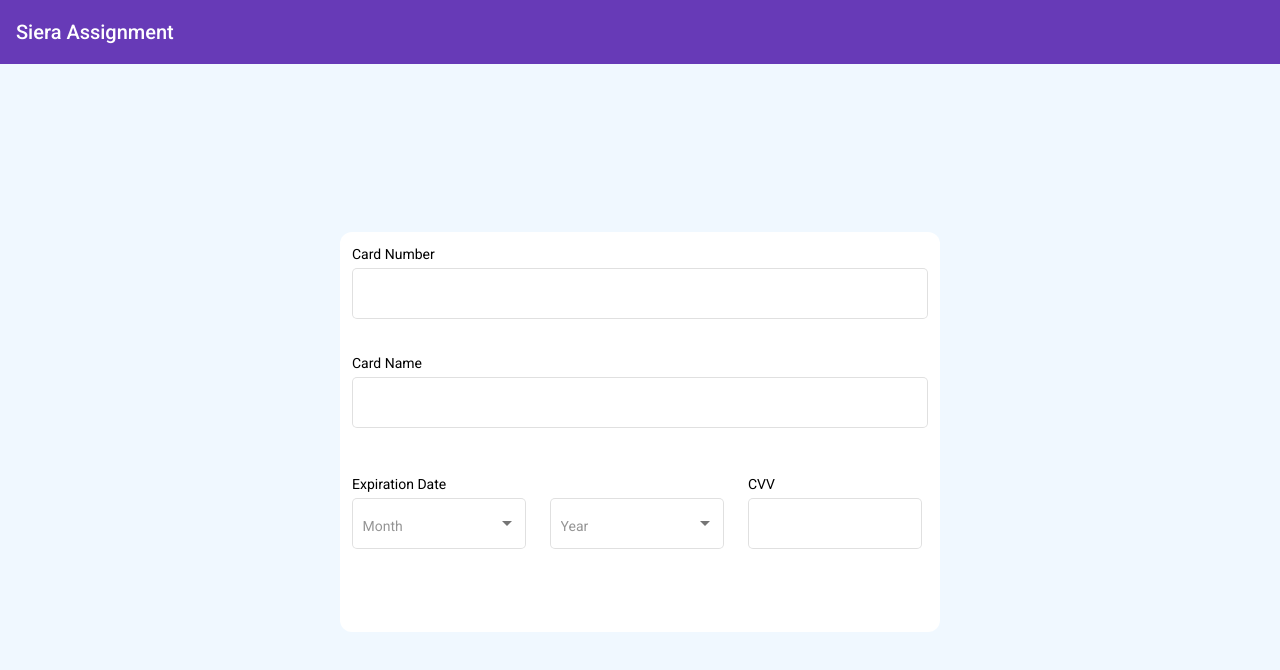
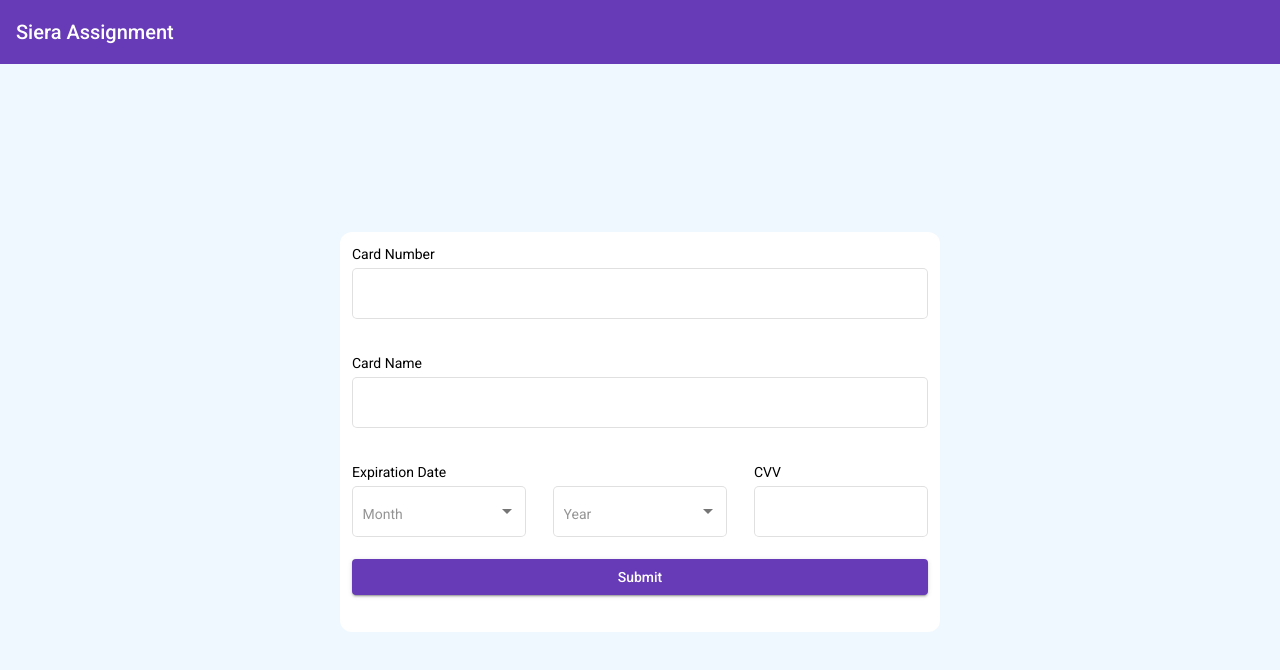
Before and after one commit to tushar-js/siera, an Angular app: page / in a window 1280 px wide. Shown: the top 670 px of the page. Built offline with nearby package versions, Linux system fonts and the light colour scheme.

Commit message:
form scaffolding with ts

```diff
--- a/src/app/card-form/card-form.component.html
+++ b/src/app/card-form/card-form.component.html
@@ -1,15 +1,15 @@
-<form>
+<form [formGroup]="cardForm" (ngSubmit)="submitForm()">
     <div class="fieldWrapper">
         <mat-label>Card Number</mat-label>
         <mat-form-field appearance="outline">
-            <input matInput>
+            <input matInput formControlName="cardNumber">
         </mat-form-field>
     </div>
 
     <div class="fieldWrapper">
         <mat-label>Card Name</mat-label>
         <mat-form-field appearance="outline">
-            <input matInput>
+            <input matInput formControlName="cardName">
         </mat-form-field>
     </div>
 
@@ -17,7 +17,7 @@
         <div class="fieldWrapper cell">
             <mat-label>Expiration Date</mat-label>
             <mat-form-field appearance="outline">
-                <mat-select disableOptionCentering="true" placeholder="Month">
+                <mat-select matInput formControlName="cardExpiryMonth" disableOptionCentering="true" placeholder="Month">
                     <mat-option *ngFor="let m of months" value="m">{{m}}</mat-option>
                 </mat-select>
             </mat-form-field>
@@ -25,17 +25,23 @@
         <div class="fieldWrapper cell">
             <mat-label [ngStyle]="{visibility:'hidden'}">Hidden</mat-label>
             <mat-form-field appearance="outline">
-                <mat-select disableOptionCentering="true" placeholder="Year">
-                    <mat-option *ngFor="let y of years" value="m">{{y}}</mat-option>
+                <mat-select  matInput formControlName="cardExpiryYear" disableOptionCentering="true" placeholder="Year">
+                    <mat-option *ngFor="let y of years" value="y">{{y}}</mat-option>
                 </mat-select>
             </mat-form-field>
         </div>
         <div class="fieldWrapper cell">
             <mat-label>CVV</mat-label>
             <mat-form-field appearance="outline">
-                <input matInput>
+                <input matInput  formControlName="cardCvv">
             </mat-form-field>
         </div>
     </div>
 
+    <div class="row">
+        <button type="submit" mat-raised-button color="primary">
+            Submit
+        </button>
+    </div>
+
 </form>
--- a/src/app/card-form/card-form.component.scss
+++ b/src/app/card-form/card-form.component.scss
@@ -1,3 +1,5 @@
+$default-margin: 12px;
+
 form {
     height: 400px;
     width: 600px;
@@ -7,10 +9,12 @@ form {
 
 .row {
     display: flex;
+    justify-content: space-between;
 }
 
 .fieldWrapper {
-    margin: 12px;
+    margin: $default-margin;
+    margin-bottom: 0px;
     &.cell {
         width: 29%;
     }
@@ -19,3 +23,8 @@ form {
 mat-form-field {
     width: 100%;
 }
+
+button {
+    width: 100%;
+    margin: 0px $default-margin;
+}
--- a/src/app/card-form/card-form.component.ts
+++ b/src/app/card-form/card-form.component.ts
@@ -1,4 +1,5 @@
 import { Component, OnInit } from '@angular/core';
+import { FormGroup, FormBuilder, Validators } from '@angular/forms';
 
 @Component({
     selector: 'app-card-form',
@@ -10,11 +11,31 @@ export class CardFormComponent implements OnInit {
     months: Array<number>;
     years: Array<number>;
 
-    constructor() { }
+    cardForm: FormGroup;
+
+    constructor(
+        private fb: FormBuilder
+    ) { }
 
     ngOnInit(): void {
-        this.months = Array.from(Array(12), (_, i) => i+1);
-        this.years = Array.from(Array(20), (_, i) => i+2020);
+        this.months = Array.from(Array(12), (el, i) => i+1);
+
+        //assuming card expiry year ranges from 2020 to 2040
+        this.years = Array.from(Array(21), (el, i) => i+2020);
+
+        this.cardForm = this.fb.group({
+            cardNumber: ['', [Validators.required]],
+            cardName: ['', [Validators.required]],
+            cardExpiryMonth: [null, [Validators.required]],
+            cardExpiryYear: [null, [Validators.required]],
+            cardCvv: [null, [Validators.required]],
+        })
+    }
+
+    submitForm() {
+        console.log('Submitted:');
+        console.log(this.cardForm.value);
+
     }
 
 }
--- a/src/app/modules/material.module.ts
+++ b/src/app/modules/material.module.ts
@@ -1,11 +1,13 @@
 import { NgModule } from '@angular/core';
-import { MatToolbarModule } from '@angular/material/toolbar';
+import { MatButtonModule } from '@angular/material/button';
 import { MatFormFieldModule } from '@angular/material/form-field';
 import { MatIconModule } from '@angular/material/icon';
 import { MatInputModule } from '@angular/material/input';
 import { MatSelectModule } from '@angular/material/select';
+import { MatToolbarModule } from '@angular/material/toolbar';
 
 const material = [
+    MatButtonModule,
     MatToolbarModule,
     MatFormFieldModule,
     MatIconModule,
```
Also changed, not shown: src/app/app.module.ts (+5 -2 lines).
